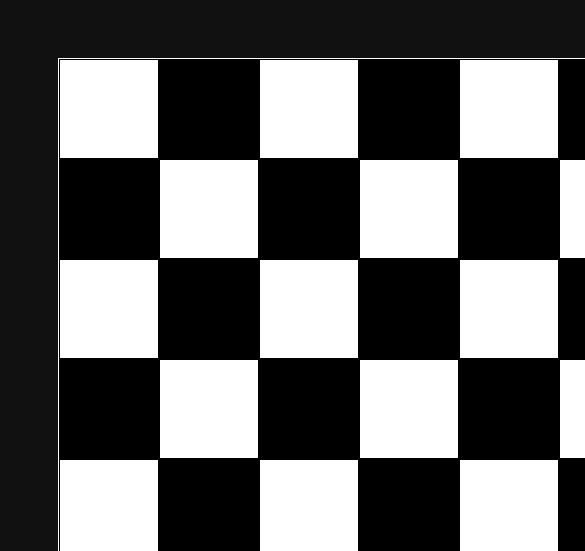
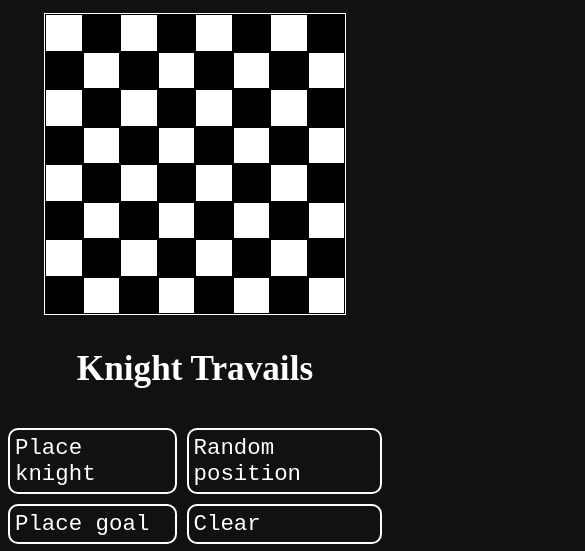
Before and after one commit to bofmar/knight-travails, a website built with webpack: page dist/index.html in a window 390 px wide. Shown: the top 551 px of the page, 585 px wide, since content can reach past the window. Built offline with Linux system fonts and the light colour scheme.

Commit message:
Add responsiveness

```diff
--- a/src/styles/board.scss
+++ b/src/styles/board.scss
@@ -38,3 +38,31 @@
 body{
   background-color: black;
 }
+
+@media screen and (max-width: 1415px) {
+  #board-wrapper {
+    width: 500px;
+    height: 500px;
+  }
+}
+
+@media screen and (max-width: 1136px) {
+  #board-wrapper {
+    margin: 5px 5px;
+  }
+}
+
+
+@media screen and (max-width: 550px) {
+  #board-wrapper {
+    width: 300px;
+    height: 300px;
+  }
+}
+
+@media screen and (max-width: 350px) {
+  #board-wrapper {
+    width: 200px;
+    height: 200px;
+  }
+}
--- a/src/styles/layout.scss
+++ b/src/styles/layout.scss
@@ -4,3 +4,14 @@ body{
   gap: 100px;
   align-items: center;
 }
+
+@media screen and (max-width: 1136px) {
+  body {
+    flex-direction: column;
+    gap: 0px;
+  }
+
+  body > div{
+    margin: 5px;
+  }
+}
```
Also changed, not shown: dist/main.js.
